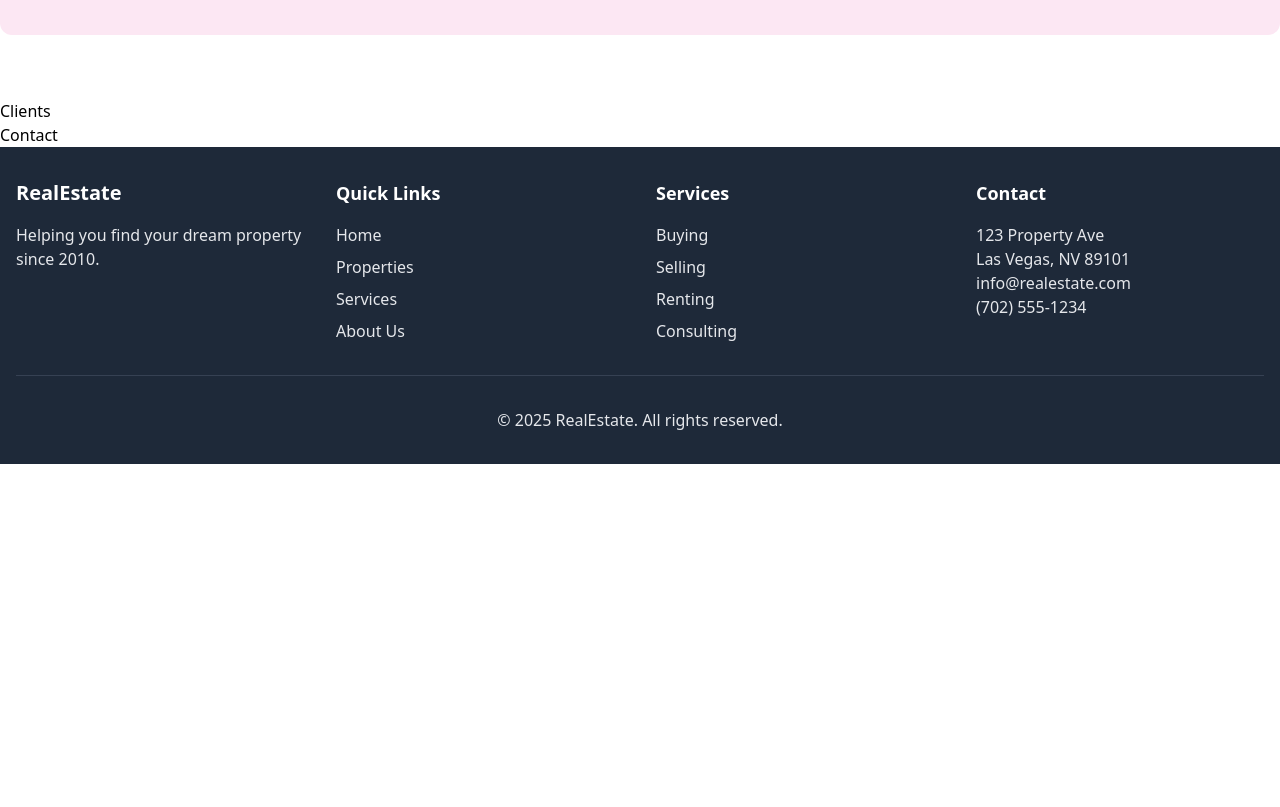
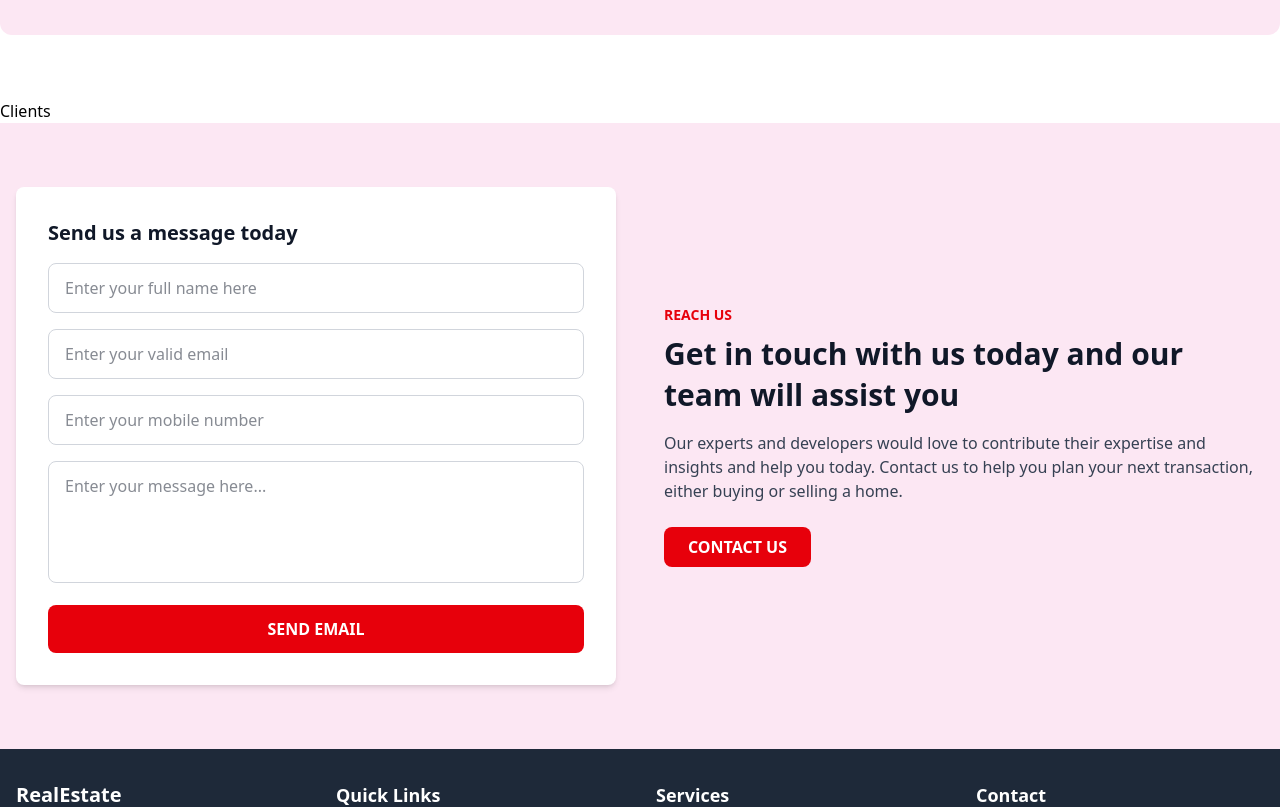
Before and after one commit to mmiskatul/REAL-STATE-WEB, a React (Vite) app: page / in a window 1280 px wide. Shown: the part 4460-5267 px from the top of the page. Before the commit the page ends 4924 px from the top, so only its background shows below. Built offline with nearby package versions, Linux system fonts and the light colour scheme.

Commit message:
Contract added

```diff
--- a/src/App.jsx
+++ b/src/App.jsx
@@ -21,7 +21,7 @@ function App() {
     <Properties/>
     <Services/>
     <Clients/>
-    <Contact  />
+    <Contact />
     <Footer/>
     </DarkModeProvider>
     </>
--- a/src/component/Footer.jsx
+++ b/src/component/Footer.jsx
@@ -41,7 +41,7 @@ const Footer = () => {
           </div>
         </div>
         <div className="pt-8 mt-8 text-center border-t border-gray-700">
-          <p>&copy; {new Date().getFullYear()} RealEstate. All rights reserved.</p>
+          <p>&copy; {new Date().getFullYear()} Md.Miskatul Masabi. All rights reserved.</p>
         </div>
       </div>
     </footer>
--- a/src/sections/Contact.jsx
+++ b/src/sections/Contact.jsx
@@ -1,9 +1,78 @@
-import React from 'react'
+import React from 'react';
+import { useDarkMode } from '../component/DarkModeContext';
 
-function Contact() {
+const Contact = () => {
+  const { darkMode } = useDarkMode();
+
   return (
-    <div>Contact</div>
-  )
-}
+    <section className={`py-16 px-4 ${darkMode ? 'bg-gray-900 text-white' : 'bg-pink-100 text-gray-900'}`}>
+      <div className="grid items-center grid-cols-1 gap-12 mx-auto max-w-7xl md:grid-cols-2">
+        {/* Contact Form */}
+        <div className={`p-8 rounded-lg shadow-md ${darkMode ? 'bg-gray-800' : 'bg-white'}`}>
+          <h2 className="mb-4 text-xl font-semibold">Send us a message today</h2>
+          <form className="space-y-4">
+            <input
+              type="text"
+              placeholder="Enter your full name here"
+              className={`w-full px-4 py-3 border rounded-lg focus:outline-none focus:ring-2 ${
+                darkMode
+                  ? 'bg-gray-700 border-gray-600 text-white placeholder-gray-400 focus:ring-blue-500'
+                  : 'border-gray-300 focus:ring-red-300'
+              }`}
+            />
+            <input
+              type="email"
+              placeholder="Enter your valid email"
+              className={`w-full px-4 py-3 border rounded-lg focus:outline-none focus:ring-2 ${
+                darkMode
+                  ? 'bg-gray-700 border-gray-600 text-white placeholder-gray-400 focus:ring-blue-500'
+                  : 'border-gray-300 focus:ring-red-300'
+              }`}
+            />
+            <input
+              type="tel"
+              placeholder="Enter your mobile number"
+              className={`w-full px-4 py-3 border rounded-lg focus:outline-none focus:ring-2 ${
+                darkMode
+                  ? 'bg-gray-700 border-gray-600 text-white placeholder-gray-400 focus:ring-blue-500'
+                  : 'border-gray-300 focus:ring-red-300'
+              }`}
+            />
+            <textarea
+              placeholder="Enter your message here..."
+              rows="4"
+              className={`w-full px-4 py-3 border rounded-lg resize-none focus:outline-none focus:ring-2 ${
+                darkMode
+                  ? 'bg-gray-700 border-gray-600 text-white placeholder-gray-400 focus:ring-blue-500'
+                  : 'border-gray-300 focus:ring-red-300'
+              }`}
+            ></textarea>
+            <button
+              type="submit"
+              className="w-full py-3 font-semibold text-white transition bg-red-600 rounded-lg hover:bg-red-700"
+            >
+              SEND EMAIL
+            </button>
+          </form>
+        </div>
 
-export default Contact
+        {/* Info Text */}
+        <div>
+          <p className="mb-2 text-sm font-semibold text-red-600 uppercase">Reach Us</p>
+          <h2 className="mb-4 text-3xl font-bold leading-snug">
+            Get in touch with us today and our team will assist you
+          </h2>
+          <p className={`mb-6 ${darkMode ? 'text-gray-300' : 'text-gray-700'}`}>
+            Our experts and developers would love to contribute their expertise and insights and help you today.
+            Contact us to help you plan your next transaction, either buying or selling a home.
+          </p>
+          <button className="px-6 py-2 font-semibold text-white transition bg-red-600 rounded-lg hover:bg-red-700">
+            CONTACT US
+          </button>
+        </div>
+      </div>
+    </section>
+  );
+};
+
+export default Contact;
--- a/src/sections/Services.jsx
+++ b/src/sections/Services.jsx
@@ -48,6 +48,7 @@ const ServicesSection = () => {
         <div className="grid grid-cols-1 gap-8 md:grid-cols-2 lg:grid-cols-3">
           {services.map((service, index) => (
             <article
+            data-aos="zoom-in"
               key={index}
               className={`flex flex-col items-center text-center p-6 rounded-lg transform transition duration-300 ease-in-out group ${
                 darkMode
```
